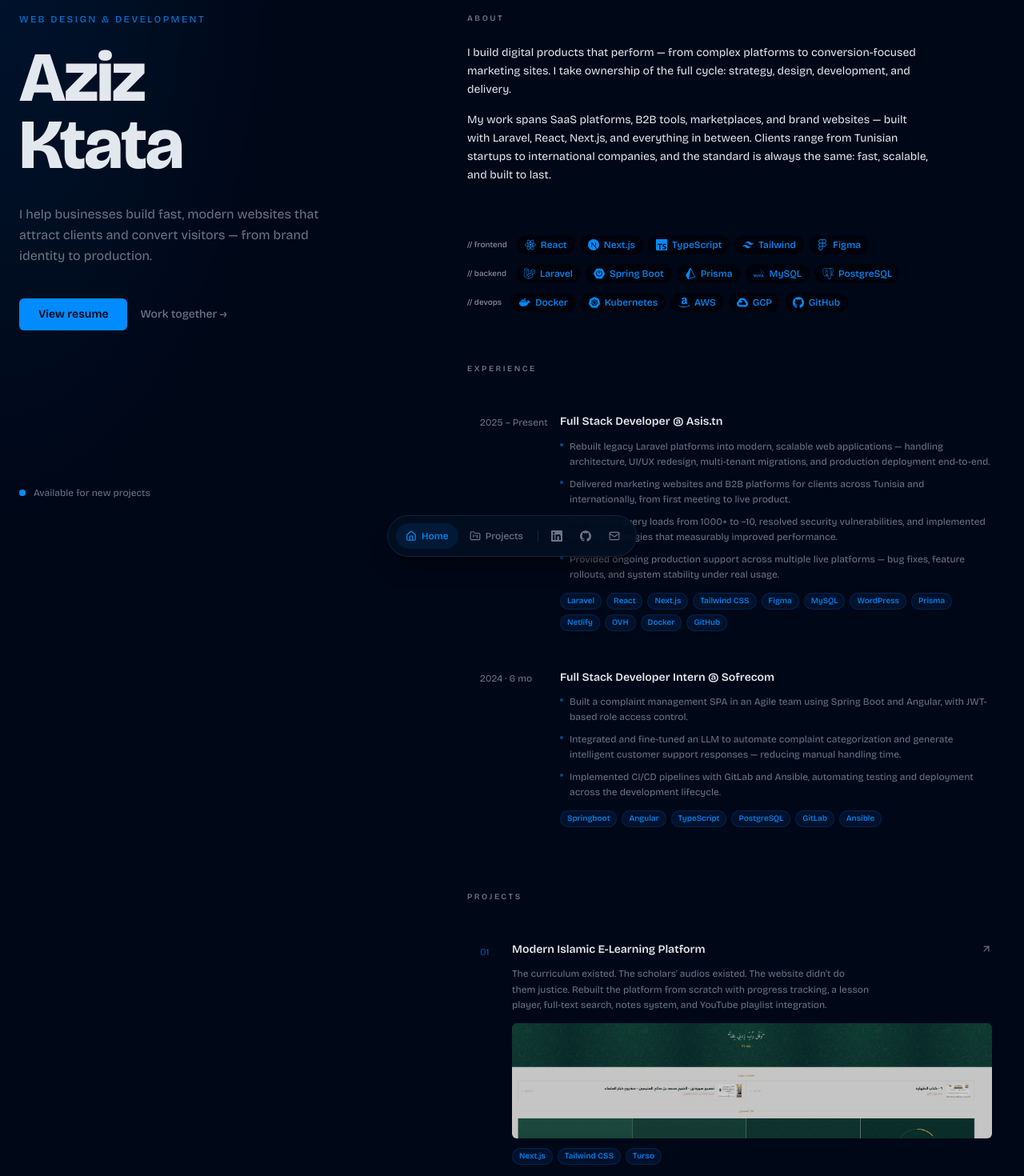
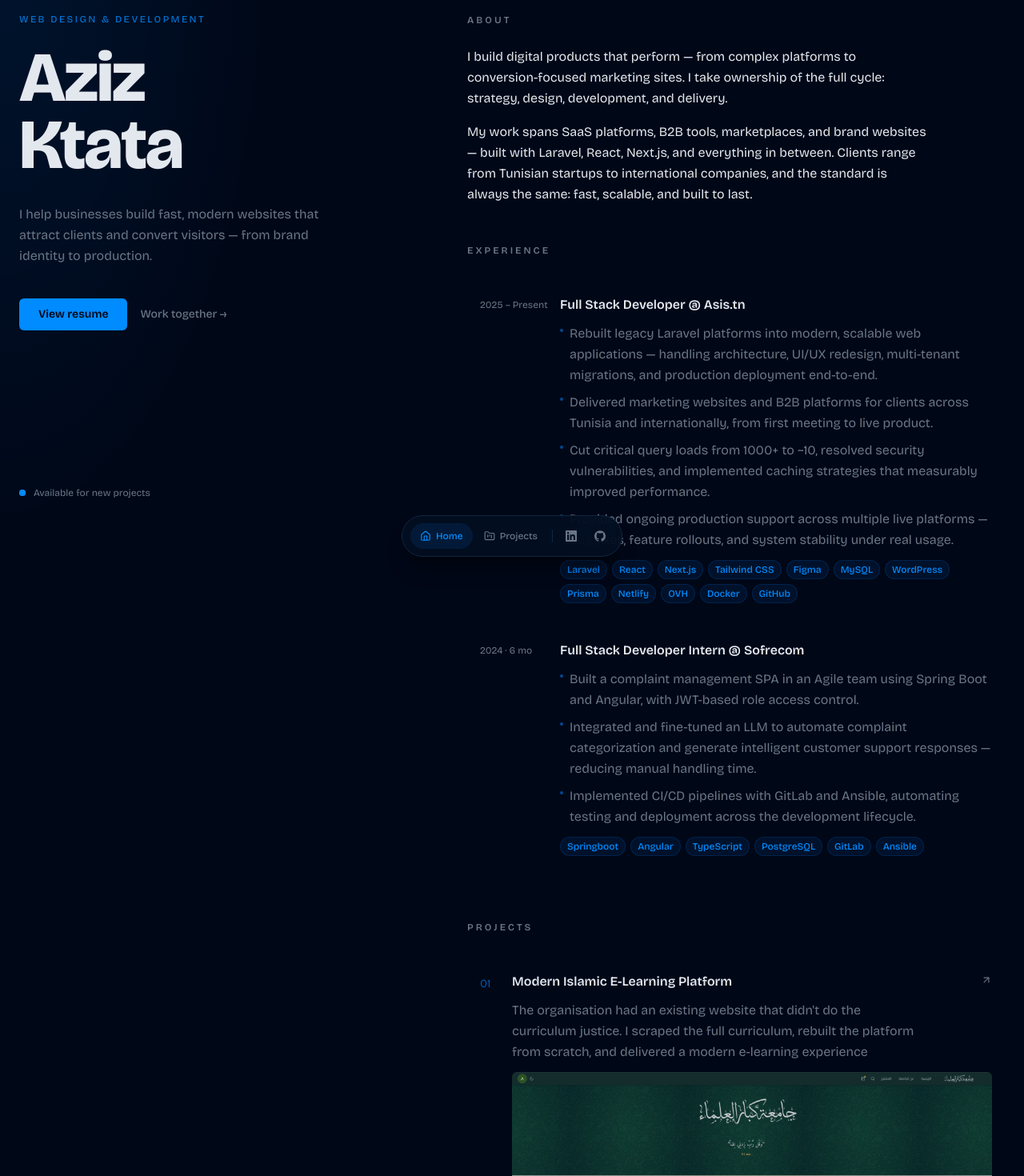
Before and after one commit to azizktata/portfolio, a Next.js app: page / in a window 1280 px wide. Shown: the part 80-1550 px from the top of the page at 80% size. Built offline with nearby package versions, Linux system fonts and the light colour scheme.

Commit message:
font size adjustments

```diff
--- a/app/page.tsx
+++ b/app/page.tsx
@@ -71,15 +71,15 @@ export default function Home() {
         <div id="right" className="flex flex-col md:py-24 max-w-2xl w-full">
 
           {/* About */}
-          <section className="mb-16">
-            <h2 className="text-[10px] font-semibold tracking-[0.25em] uppercase text-muted-foreground mb-6">About</h2>
+          <section className="mb-12">
+            <h2 className="text-[12px] font-semibold tracking-[0.25em] uppercase text-muted-foreground mb-6">About</h2>
             <div className="flex flex-col gap-4">
-              <p className="text-sm max-w-xl text-foreground leading-relaxed">
+              <p className="text-sm sm:text-base max-w-xl text-foreground leading-relaxed">
                 I build digital products that perform — from complex platforms to
                 conversion-focused marketing sites. I take ownership of the full
                 cycle: strategy, design, development, and delivery.
               </p>
-              <p className="text-sm max-w-xl text-foreground leading-relaxed">
+              <p className="text-sm sm:text-base max-w-xl text-foreground leading-relaxed">
                 My work spans SaaS platforms, B2B tools, marketplaces, and brand
                 websites — built with Laravel, React, Next.js, and everything in
                 between. Clients range from Tunisian startups to international
@@ -90,13 +90,13 @@ export default function Home() {
           </section>
 
           {/* Tech Stack */}
-          <section className="mb-16">
+          {/* <section className="mb-16">
             <TechStack />
-          </section>
+          </section> */}
 
           {/* Experience */}
           <section id="experience" className="mb-16">
-            <h2 className="text-[10px] font-semibold tracking-[0.25em] uppercase text-muted-foreground mb-8">Experience</h2>
+            <h2 className="text-[12px] font-semibold tracking-[0.25em] uppercase text-muted-foreground mb-8">Experience</h2>
             <div className="flex flex-col gap-4 group/list">
               <CardExperiance
                 timeline="2025 – Present"
@@ -144,12 +144,12 @@ export default function Home() {
 
           {/* Projects */}
           <section id="projects" className="mb-16">
-            <h2 className="text-[10px] font-semibold tracking-[0.25em] uppercase text-muted-foreground mb-8">Projects</h2>
+            <h2 className="text-[12px] font-semibold tracking-[0.25em] uppercase text-muted-foreground mb-8">Projects</h2>
             <div className="group/list">
               <CardProject
                 index={1}
                 title="Modern Islamic E-Learning Platform"
-                description="The curriculum existed. The scholars' audios existed. The website didn't do them justice. Rebuilt the platform from scratch with progress tracking, a lesson player, full-text search, notes system, and YouTube playlist integration."
+                description="The organisation had an existing website that didn't do the curriculum justice. I scraped the full curriculum, rebuilt the platform from scratch, and delivered a modern e-learning experience "
                 imageSrc={kibbaroulama}
                 techStack={["Next.js", "Tailwind CSS", "Turso"]}
                 link="https://kibbarulmauniversity.netlify.app/"
@@ -167,7 +167,7 @@ export default function Home() {
                 title="B2B Industrial Sales Platform"
                 description="Turned 30 years of expertise into a lead generation engine — 3000+ product catalog, technical search, RFQ module, and full documentation hub. MVP delivered in one day, full product in one week."
                 imageSrc={sogecor}
-                techStack={["Next.js", "Tailwind CSS", "Sanity CMS", "Shadcn UI"]}
+                techStack={["Next.js", "Tailwind CSS", "WordPress headless CMS", "Shadcn UI"]}
                 link="https://sogecor.netlify.app/"
               />
               <CardProject
@@ -188,7 +188,7 @@ export default function Home() {
 
           {/* Contact */}
           <section id="contact" className="mb-24">
-            <h2 className="text-[10px] font-semibold tracking-[0.25em] uppercase text-muted-foreground mb-8">Work Together</h2>
+            <h2 className="text-[12px] font-semibold tracking-[0.25em] uppercase text-muted-foreground mb-8">Work Together</h2>
             <div className="max-w-sm">
               <ContactForm />
             </div>
--- a/app/projects/page.tsx
+++ b/app/projects/page.tsx
@@ -55,8 +55,8 @@ export default function Projects() {
           /> */}
           <CardProjectV2
             subtitle="TheLandlord"
-            title="From Legacy Codebase to Award-Winning PropTech Platform"
-            description="Took a broken, slow, single-tenant rental platform and rebuilt it from the ground up — modernizing a Laravel legacy codebase, redesigning the entire manager interface, and migrating to a scalable multi-tenant architecture. Integrated 50+ booking channels via Rentals United, built a full CRM, owner portal, and analytics dashboards. Resolved critical security vulnerabilities, cut SQL queries from 1000+ to ~10 on key modules, and delivered 9 months of continuous support. The platform went on to be recognized at the Global Proptech & Contech Awards 2026 in Dubai."
+            title="Award-Winning PropTech Platform"
+            description="Took a legacy codebase, slow, single-tenant rental platform and rebuilt it from the ground up — modernizing a Laravel legacy codebase, redesigning the entire manager interface, and migrating to a scalable multi-tenant architecture. Integrated 50+ booking channels via Rentals United, built a full CRM, owner portal, and analytics dashboards. Resolved critical security vulnerabilities, cut SQL queries from 1000+ to ~10 on key modules, and delivered 9 months of continuous support. The platform went on to be recognized at the Global Proptech & Contech Awards 2026 in Dubai."
             imageSrc={thelandlord}
             techStack={[
               "Laravel",
@@ -106,7 +106,7 @@ export default function Projects() {
           /> */}
           <CardProjectV2
             subtitle="SOGECOR"
-            title="Industrial Authority, Online"
+            title="B2B Industrial Sales Platform"
             description="SOGECOR had 30 years of expertise and zero web presence. Two meetings, one MVP delivered the next day, a closed deal, and a finished product in one week. The result: a full B2B platform with a 3000+ product catalog scraped from supplier sites, advanced technical search, an RFQ module for qualified leads, and centralized technical documentation — built not as a brochure, but as a lead generation engine that positions SOGECOR as a technical authority, not just a distributor."
             imageSrc={sogecor}
             techStack={["Next.js", "Tailwind CSS", "Sanity CMS", "Shadcn UI"]}
--- a/components/bottom-navbar.tsx
+++ b/components/bottom-navbar.tsx
@@ -22,11 +22,11 @@ const socialLinks = [
     icon: SiGithub,
     label: "GitHub",
   },
-  {
-    href: "mailto:azizktata77@gmail.com",
-    icon: Mail,
-    label: "Email",
-  },
+  // {
+  //   href: "mailto:azizktata77@gmail.com",
+  //   icon: Mail,
+  //   label: "Email",
+  // },
 ];
 
 export function BottomNavbar() {
--- a/components/card-experiance.tsx
+++ b/components/card-experiance.tsx
@@ -13,7 +13,7 @@ export default function CardExperiance({
 }) {
   return (
     <div className="group/card group-hover/list:opacity-50 hover:!opacity-100 transition-opacity duration-200">
-      <div className="flex gap-5  rounded-lg hover:bg-card flex-col md:flex-row md:p-4 transition-colors duration-200">
+      <div className="flex p-2 rounded-lg hover:bg-card flex-col gap-2 md:flex-row md:p-4 md:gap-5  transition-colors duration-200">
         {/* Timeline */}
         <span className="text-[12px] font-mono text-muted-foreground whitespace-nowrap w-20 shrink-0 mt-0.5 leading-relaxed">
           {timeline}
@@ -21,13 +21,13 @@ export default function CardExperiance({
 
         {/* Content */}
         <div className="flex flex-col gap-3">
-          <h4 className="text-sm font-semibold leading-snug group-hover/card:text-primary transition-colors duration-200">
+          <h4 className="text-base sm:text-md font-semibold leading-snug group-hover/card:text-primary transition-colors duration-200">
             {position}
           </h4>
 
           <ul className="flex flex-col gap-2">
             {description.map((point, index) => (
-              <li key={index} className="text-xs text-muted-foreground leading-relaxed pl-3 relative before:content-[''] before:absolute before:left-0 before:top-[0.45em] before:w-1 before:h-1 before:rounded-full before:bg-primary/50">
+              <li key={index} className="text-sm sm:text-base text-muted-foreground leading-relaxed pl-3 relative before:content-[''] before:absolute before:left-0 before:top-[0.45em] before:w-1 before:h-1 before:rounded-full before:bg-primary/50">
                 {point}
               </li>
             ))}
@@ -37,7 +37,7 @@ export default function CardExperiance({
             {techStack.map((tech) => (
               <span
                 key={tech}
-                className="text-[10px] font-medium px-2 py-0.5 rounded-full bg-primary/8 text-primary border border-primary/15"
+                className="text-[12px] font-medium px-2 py-0.5 rounded-full bg-primary/8 text-primary border border-primary/15"
               >
                 {tech}
               </span>
--- a/components/card-project.tsx
+++ b/components/card-project.tsx
@@ -29,16 +29,16 @@ export default function CardProject({
   return (
     <div className="group/card group-hover/list:opacity-50 hover:!opacity-100 transition-opacity duration-200 mb-2">
       <Wrapper>
-        <div className="flex gap-5 flex-col md:flex-row md:p-4 rounded-lg hover:bg-card transition-colors duration-200 cursor-pointer">
+        <div className="flex p-2 gap-2 md:gap-5 flex-col md:flex-row md:p-4 rounded-lg hover:bg-card transition-colors duration-200 cursor-pointer">
           {/* Index number */}
-          <span className="text-[12px] font-mono text-primary/60 mt-1 w-5 shrink-0 select-none">
+          <span className="text-[12px] sm:text-sm font-mono text-primary/60 mt-1 w-5 shrink-0 select-none">
             {String(index).padStart(2, "0")}
           </span>
 
           {/* Content */}
           <div className="flex flex-col gap-3 flex-1 min-w-0">
             <div className="flex items-start justify-between gap-2">
-              <h3 className="text-sm font-semibold leading-snug group-hover/card:text-primary transition-colors duration-200">
+              <h3 className="text-base sm:text-md font-semibold leading-snug group-hover/card:text-primary transition-colors duration-200">
                 {title}
               </h3>
               <ArrowUpRight
@@ -47,7 +47,7 @@ export default function CardProject({
               />
             </div>
 
-            <p className="text-xs text-muted-foreground leading-relaxed max-w-md">
+            <p className="text-sm sm:text-base text-muted-foreground leading-relaxed max-w-md sm:max-w-lg">
               {description}
             </p>
 
@@ -55,7 +55,7 @@ export default function CardProject({
             <Image
               src={imageSrc}
               alt={title}
-              className="rounded-md object-cover object-left w-full h-36 opacity-80 group-hover/card:opacity-100 transition-opacity duration-200"
+              className="rounded-md object-cover object-top w-full h-36 opacity-80 group-hover/card:opacity-100 transition-opacity duration-200"
             />
 
             {/* Tech stack */}
@@ -63,7 +63,7 @@ export default function CardProject({
               {techStack.map((tech) => (
                 <span
                   key={tech}
-                  className="text-[10px] font-medium px-2 py-0.5 rounded-full bg-primary/8 text-primary border border-primary/15"
+                  className="text-[12px] font-medium px-2 py-0.5 rounded-full bg-primary/8 text-primary border border-primary/15"
                 >
                   {tech}
                 </span>
--- a/components/contact-form.tsx
+++ b/components/contact-form.tsx
@@ -8,9 +8,9 @@ import { CheckCircle } from "lucide-react";
 const SERVICES = [
   "Website Design & Dev",
   "SEO & Performance",
-  "Site Management",
   "Marketing & Copywriting",
   "Not sure yet",
+  // "Site Management",
 ];
 
 interface FormState {
--- a/components/tech-stack.tsx
+++ b/components/tech-stack.tsx
@@ -62,7 +62,7 @@ function TechBadge({ item }: { item: TechItem }) {
 }
 function StackRow({ label, items }: { label: string; items: TechItem[] }) {
   return (
-    <div className="flex items-center gap-3">
+    <div className="flex flex-col items-start gap-3">
       <span className="text-[10px] text-gray-400 font-mono shrink-0">
         {`// ${label.toLowerCase()}`}
       </span>
```
